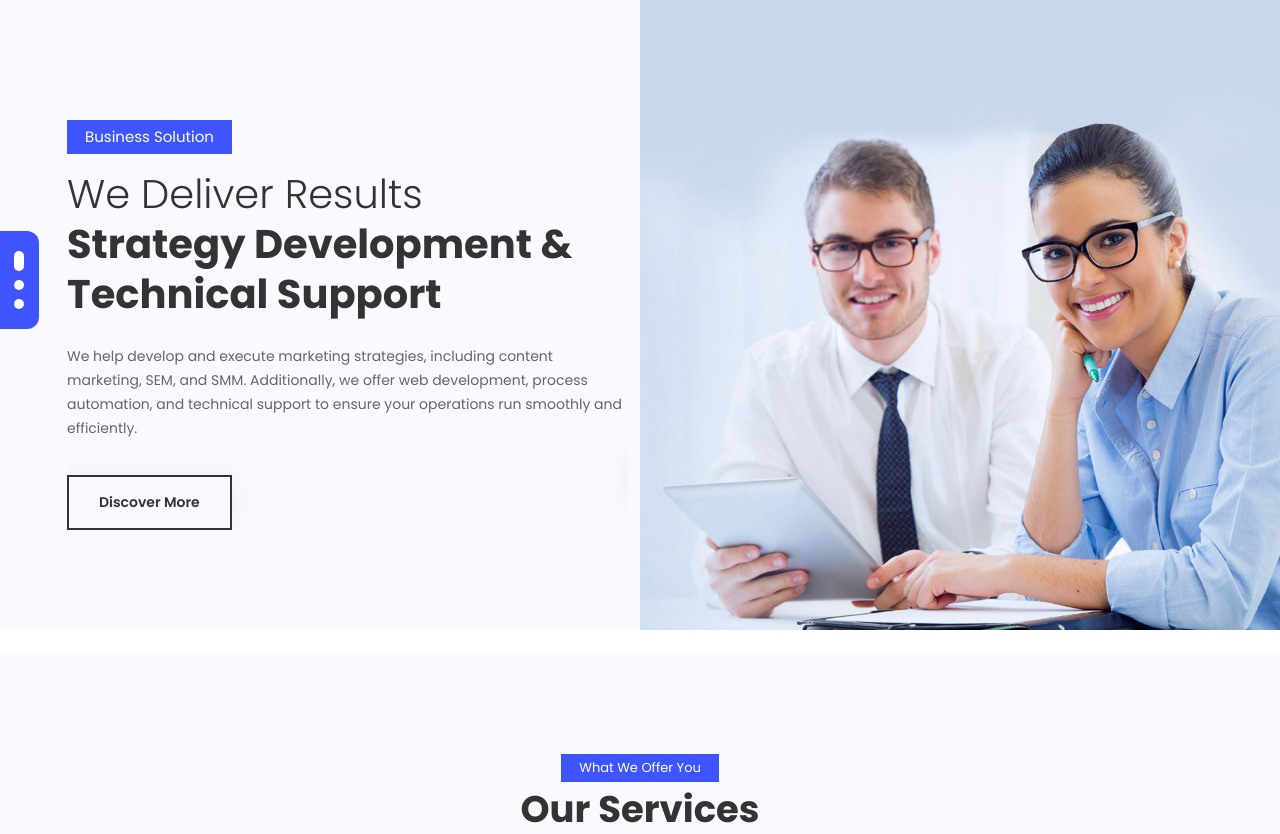
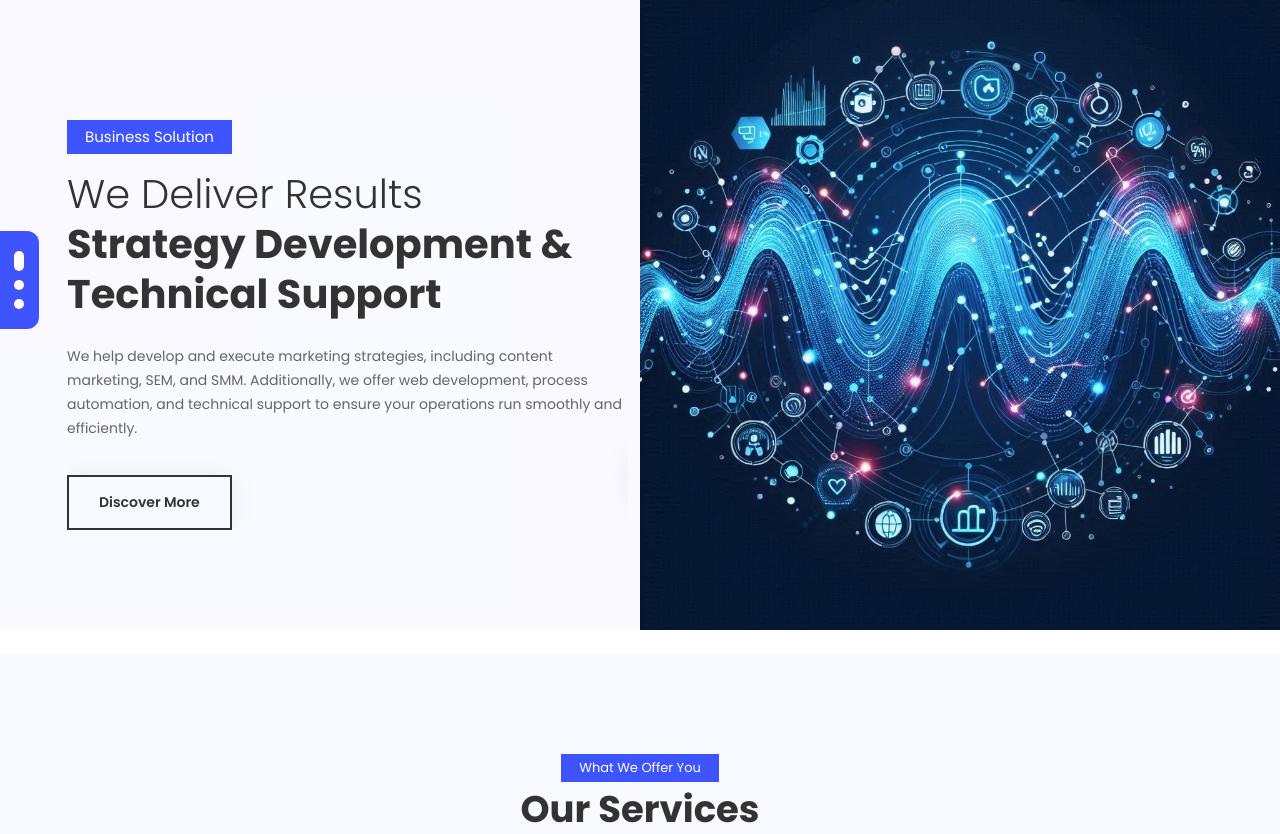
Before and after one commit to eliaselp/webditech, a Django app: page / in a window 1280 px wide. Shown: the part 153-987 px from the top of the page. Run offline with Django 5.2, Linux system fonts and the light colour scheme; some libraries are stand-ins or nearby versions.

Commit message:
Add files via upload

```diff
--- a/template/index.html
+++ b/template/index.html
@@ -112,7 +112,7 @@
             content: "";
             right: 0;
             width: 50%;
-            background-image: url("{% static 'img/hero-bg.jpg' %}");
+            background-image: url("{% static 'img/bg1.jpeg' %}");
             background-size: cover;
             background-position: center;
             background-repeat: no-repeat;
@@ -123,7 +123,7 @@
             border-radius: 0;
         }
         .call-action {
-            background-image: url('{% static 'img/creative-bg.jpg' %}');
+            background-image: url("{% static 'img/creative-bg.jpg' %}");
             background-size: cover;
             background-position: center;
             background-repeat: no-repeat;
```
